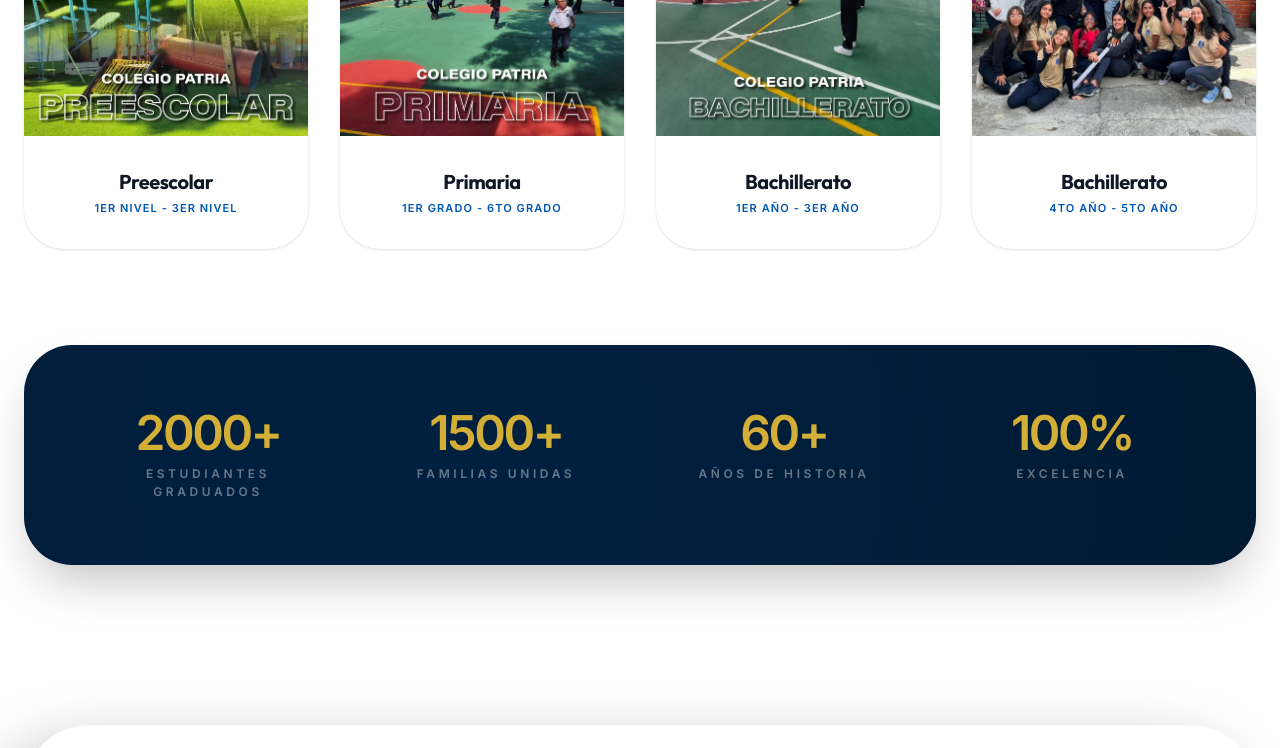
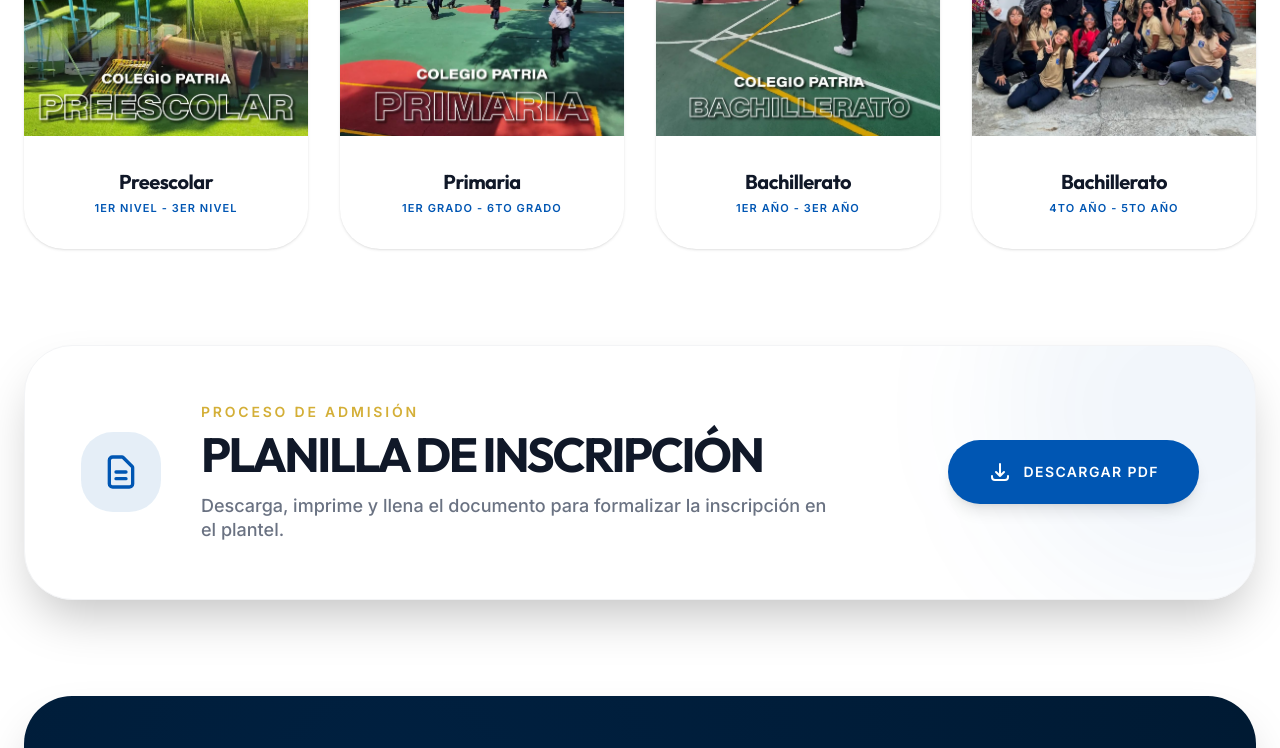
Before and after one commit to Sneider22/colegio_patria, a React (Vite) app: page / in a window 1280 px wide. Shown: the part 1123-1871 px from the top of the page. Built offline with nearby package versions, Linux system fonts and the light colour scheme.

Commit message:
Add files via upload

```diff
--- a/src/components/About.jsx
+++ b/src/components/About.jsx
@@ -280,6 +280,40 @@ const About = ({ isFullView = false, onNavigate }) => {
                     </div>
                 </div>
 
+                {/* Planilla de Inscripción Banner */}
+                <div className="bg-white rounded-3xl md:rounded-[3rem] p-8 md:p-14 shadow-xl md:shadow-2xl border border-gray-100 mb-24 relative overflow-hidden flex flex-col md:flex-row items-center justify-between gap-6 w-full">
+                    <div className="absolute top-0 right-0 w-64 md:w-96 h-64 md:h-96 bg-primary/5 rounded-full blur-3xl -mr-32 -mt-32 pointer-events-none"></div>
+
+                    <div className="relative z-10 flex flex-col sm:flex-row items-center sm:items-start md:items-center gap-6 lg:gap-10 text-center sm:text-left w-full md:w-2/3">
+                        <div className="w-14 h-14 md:w-20 md:h-20 bg-primary/10 text-primary rounded-2xl md:rounded-[2rem] flex items-center justify-center shrink-0">
+                            <svg xmlns="http://www.w3.org/2000/svg" className="h-7 w-7 md:h-10 md:w-10" fill="none" viewBox="0 0 24 24" stroke="currentColor">
+                                <path strokeLinecap="round" strokeLinejoin="round" strokeWidth={2} d="M9 12h6m-6 4h6m2 5H7a2 2 0 01-2-2V5a2 2 0 012-2h5.586a1 1 0 01.707.293l5.414 5.414a1 1 0 01.293.707V19a2 2 0 01-2 2z" />
+                            </svg>
+                        </div>
+                        <div>
+                            <span className="text-gold font-black tracking-[0.2em] uppercase text-[10px] md:text-sm mb-1 md:mb-2 block">Proceso de Admisión</span>
+                            <h2 className="text-2xl md:text-4xl lg:text-5xl font-black text-gray-900 mb-2 md:mb-4 tracking-tighter uppercase">Planilla de Inscripción</h2>
+                            <p className="text-gray-500 font-medium text-sm md:text-base lg:text-lg leading-snug">
+                                Descarga, imprime y llena el documento para formalizar la inscripción en el plantel.
+                            </p>
+                        </div>
+                    </div>
+
+                    <div className="relative z-10 w-full md:w-auto flex justify-center md:justify-end mt-2 md:mt-0">
+                        <a
+                            href="/pdf/planilla-de-inscripcion-colegiopatria.pdf"
+                            target="_blank"
+                            rel="noopener noreferrer"
+                            className="inline-flex items-center justify-center gap-2 md:gap-3 bg-primary text-white font-black uppercase tracking-widest text-xs md:text-sm px-8 py-4 md:px-10 md:py-5 rounded-full shadow-lg hover:bg-primary-dark transition-all duration-300 md:hover:scale-105 whitespace-nowrap w-full sm:w-auto"
+                        >
+                            <svg xmlns="http://www.w3.org/2000/svg" className="h-5 w-5 md:h-6 md:w-6 shrink-0" fill="none" viewBox="0 0 24 24" stroke="currentColor">
+                                <path strokeLinecap="round" strokeLinejoin="round" strokeWidth={2} d="M4 16v1a3 3 0 003 3h10a3 3 0 003-3v-1m-4-4l-4 4m0 0l-4-4m4 4V4" />
+                            </svg>
+                            Descargar PDF
+                        </a>
+                    </div>
+                </div>
+
                 {/* Stats Marker - ONLY IN INICIO/HOME VIEW */}
                 {!isFullView && (
                     <div className="mb-24 bg-footer-blue rounded-[3rem] p-12 md:p-16 relative overflow-hidden group shadow-2xl">
--- a/src/components/Contact.jsx
+++ b/src/components/Contact.jsx
@@ -58,11 +58,7 @@ const Contact = () => {
     const faqs = [
         {
             question: "¿CUÁLES SON LOS REQUISITOS GENERALES?",
-            answer: "Los requisitos generales incluyen:\n\n• 4 fotos del alumno, tipo carnet.\n• 2 fotos del representante, tipo carnet.\n• Fotocopia de la partida de nacimiento.\n• Constancia de solvencia del colegio anterior.\n• Boleta de promoción.\n• Carta de buena conducta.\n• Depósito bancario colegio.\n• Cuota Comunidad Educativa.\n• Contrato Colegio-Representante."
-        },
-        {
-            question: "¿CUÁLES SON LOS REQUISITOS DE PREINSCRIPCIÓN?",
-            answer: "Los requisitos de preinscripción son:\n\n• Constancia de buena conducta.\n• Fotocopia de C.I. del alumno o representante.\n• Notas del lapso para el momento de preinscripción.\n• Cartas de trabajo de ambos padres o certificación de ingresos."
+            answer: "Los documentos deben ser entregados en un sobre manila tamaño OFICIO. Los requisitos generales comunes incluyen:\n\n• Copia de la partida de nacimiento.\n• Copia de la cédula de identidad de ambos representantes (y del alumno si la posee).\n• Copia del último recibo de pago de la institución de procedencia.\n• Certificación de ingresos o carta de trabajo de ambos representantes.\n• Boletas de evaluación, constancia de prosecución o notas certificadas (dependiendo del nivel).\n\nPara revisar la lista exacta correspondiente a cada etapa (Preescolar, Primaria o Bachillerato), puedes consultar los detalles dentro de nuestra sección de Formación Académica."
         },
         {
             question: "¿OFRECEN ACTIVIDADES EXTRACURRICULARES?",
--- a/src/index.css
+++ b/src/index.css
@@ -53,6 +53,10 @@
   .animate-reveal-scale {
     animation: revealScale 0.8s cubic-bezier(0.16, 1, 0.3, 1) forwards;
   }
+
+  .animate-pulse-soft {
+    animation: pulseSoft 2.5s infinite ease-in-out;
+  }
 }
 
 @keyframes fadeIn {
@@ -90,3 +94,14 @@
     filter: blur(0);
   }
 }
+
+@keyframes pulseSoft {
+  0%, 100% {
+    transform: scale(1);
+    box-shadow: 0 0 0 0 rgba(0, 86, 179, 0.4);
+  }
+  50% {
+    transform: scale(1.02);
+    box-shadow: 0 0 20px 0 rgba(0, 86, 179, 0.2);
+  }
+}
```
